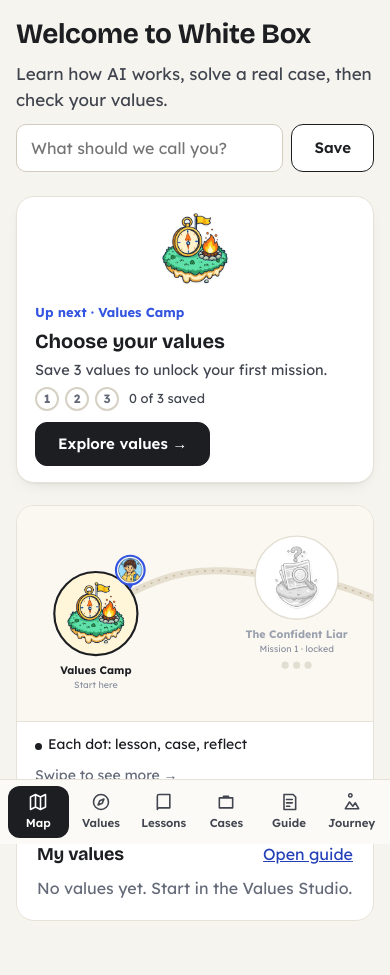
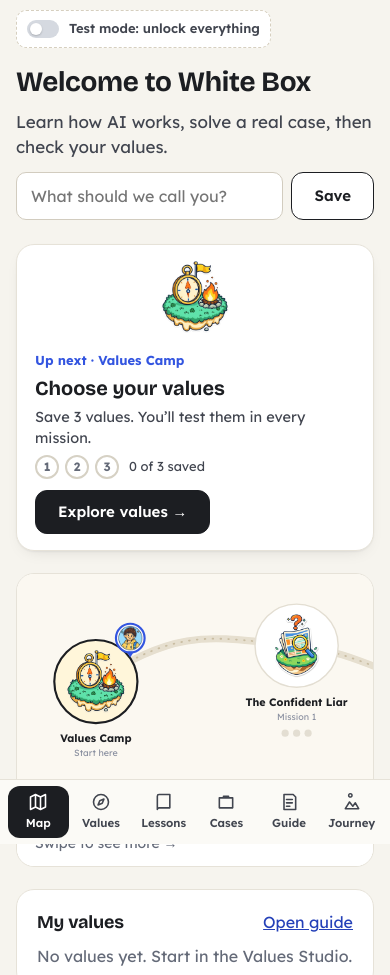
Before and after one commit to Hadeeel6/white-box, a plain HTML site: page index.html in a window 390 px wide. Shown: the top 975 px of the page. Drawn offline with nearby package versions, Linux system fonts and the light colour scheme.

Commit message:
Open Mission 1 by default and add a visible test mode switch
- Mission 1, Lesson 1 and Case 1 are available without saving values first
- Test mode switch in the sidebar, and at the top of the Map on phones
- README: explain where to find test mode

Co-Authored-By: Claude Opus 5.5 <noreply@anthropic.com>
Claude-Session: https://claude.ai/code/session_01MSoh8rEn5kvxQTvpFX3gBn

```diff
--- a/index.html
+++ b/index.html
@@ -939,6 +939,13 @@ img.fig{object-fit:contain;border-radius:50%}
 .l6.dark .tog.on{border-color:var(--tang)}.l6.dark .tog.on .sw{background:var(--tang)}
 .l6.dark .tog .sw{background:#3B4258}
 
+/* visible test-mode switch */
+.tmsw{display:flex;align-items:center;gap:10px;width:calc(100% - 16px);margin:0 8px 6px;padding:8px 10px;border-radius:10px;border:1px dashed #D6CFBF;background:#fff;font-size:13px;font-weight:600;color:var(--ink2);text-align:left}
+.tmsw:hover{border-color:var(--ink)}.tmsw.on{border-style:solid;border-color:#E0A100;background:#FFF8E2;color:#8A5A00}.tmsw.on .sw{background:#E0A100}
+.tmstrip{padding:10px 16px 0}.tmstrip .tmsw{margin:0;width:auto}
+@media (max-width:720px){.tmstrip.show-sm{display:block}}
+.tmsw .sw.sm i{width:12px;height:12px;top:3px;left:3px}.tmsw.on .sw.sm i{left:17px}
+
 .linkbtn{background:none;border:0;padding:0;color:var(--blue-d);font:inherit;text-decoration:underline;cursor:pointer}
 del.anim{animation:strike .6s ease-out both}@keyframes strike{from{text-decoration-color:transparent;color:var(--ink)}to{text-decoration-color:var(--red);color:#9AA1AE}}
 ins.anim{animation:insIn .5s .35s ease-out both}@keyframes insIn{from{opacity:0;transform:translateY(-4px)}to{opacity:1;transform:none}}
@@ -1646,7 +1653,7 @@ const MISSIONS=[
    blurb:'A fake video of a classmate spreads in your group chat.'}
 ];
 const MS=n=>S.ms[n]||(S.ms[n]={lesson:false,case:false,reflect:false});
-function msUnlocked(n){if(S.unlockAll)return true;if(n===1)return S.board.length>=3||!!S.campDone||MS(1).lesson||MS(1).case;return MS(n-1).reflect}
+function msUnlocked(n){if(S.unlockAll)return true;if(n===1)return true;return MS(n-1).reflect}
 function msParts(n){const m=MS(n);return [m.lesson,m.case,m.reflect].filter(Boolean).length}
 function msOfCase(c){return MISSIONS.find(m=>m.case===c)}
 function msOfLesson(l){return MISSIONS.find(m=>m.lesson===l)}
@@ -1675,7 +1682,7 @@ function shell(inner){const cur=navSection(S.screen);
   return `<div class="shell"><aside class="side" aria-label="Main navigation">
     <button class="logo" data-act="go" data-arg="home" aria-label="White Box home"><span class="logo-mark" aria-hidden="true"><svg width="22" height="22" viewBox="0 0 24 24" fill="none" stroke="#fff" stroke-width="2" stroke-linejoin="round"><path d="M12 2l9 5v10l-9 5-9-5V7zM12 12l9-5M12 12v10M12 12L3 7"/></svg></span><span>White Box</span></button>
     <nav class="navlist">${items}</nav>
-    <div class="side-foot">${S.unlockAll?'<span class="tmpill">Test mode on</span>':''}<button class="me" data-act="go" data-arg="settings" aria-label="Settings">${FIGS.you.replace('class="fig"','width="36" height="36"')}<div style="flex:1;min-width:0"><strong>${esc(S.name||'Student')}</strong><span>${lvl().name} · ${S.cred} XP</span><i class="xpbar"><b style="width:${lvl().pct}%"></b></i></div><span class="gear ${S.screen==='settings'?'on':''}"><svg width="18" height="18" viewBox="0 0 24 24" fill="none" stroke="currentColor" stroke-width="1.9" stroke-linecap="round" stroke-linejoin="round" aria-hidden="true"><circle cx="12" cy="12" r="3"/><path d="M19.4 15a1.7 1.7 0 0 0 .3 1.8l.1.1a2 2 0 1 1-2.8 2.8l-.1-.1a1.7 1.7 0 0 0-1.8-.3 1.7 1.7 0 0 0-1 1.5V21a2 2 0 1 1-4 0v-.1a1.7 1.7 0 0 0-1.1-1.5 1.7 1.7 0 0 0-1.8.3l-.1.1a2 2 0 1 1-2.8-2.8l.1-.1a1.7 1.7 0 0 0 .3-1.8 1.7 1.7 0 0 0-1.5-1H3a2 2 0 1 1 0-4h.1a1.7 1.7 0 0 0 1.5-1.1 1.7 1.7 0 0 0-.3-1.8l-.1-.1a2 2 0 1 1 2.8-2.8l.1.1a1.7 1.7 0 0 0 1.8.3H9a1.7 1.7 0 0 0 1-1.5V3a2 2 0 1 1 4 0v.1a1.7 1.7 0 0 0 1 1.5 1.7 1.7 0 0 0 1.8-.3l.1-.1a2 2 0 1 1 2.8 2.8l-.1.1a1.7 1.7 0 0 0-.3 1.8V9a1.7 1.7 0 0 0 1.5 1H21a2 2 0 1 1 0 4h-.1a1.7 1.7 0 0 0-1.5 1z"/></svg></span></button></div>
+    <div class="side-foot"><button class="tmsw ${S.unlockAll?'on':''}" data-act="toggleUnlock" role="switch" aria-checked="${!!S.unlockAll}"><span class="sw sm"><i></i></span><span>Test mode${S.unlockAll?' · on':''}</span></button><button class="me" data-act="go" data-arg="settings" aria-label="Settings">${FIGS.you.replace('class="fig"','width="36" height="36"')}<div style="flex:1;min-width:0"><strong>${esc(S.name||'Student')}</strong><span>${lvl().name} · ${S.cred} XP</span><i class="xpbar"><b style="width:${lvl().pct}%"></b></i></div><span class="gear ${S.screen==='settings'?'on':''}"><svg width="18" height="18" viewBox="0 0 24 24" fill="none" stroke="currentColor" stroke-width="1.9" stroke-linecap="round" stroke-linejoin="round" aria-hidden="true"><circle cx="12" cy="12" r="3"/><path d="M19.4 15a1.7 1.7 0 0 0 .3 1.8l.1.1a2 2 0 1 1-2.8 2.8l-.1-.1a1.7 1.7 0 0 0-1.8-.3 1.7 1.7 0 0 0-1 1.5V21a2 2 0 1 1-4 0v-.1a1.7 1.7 0 0 0-1.1-1.5 1.7 1.7 0 0 0-1.8.3l-.1.1a2 2 0 1 1-2.8-2.8l.1-.1a1.7 1.7 0 0 0 .3-1.8 1.7 1.7 0 0 0-1.5-1H3a2 2 0 1 1 0-4h.1a1.7 1.7 0 0 0 1.5-1.1 1.7 1.7 0 0 0-.3-1.8l-.1-.1a2 2 0 1 1 2.8-2.8l.1.1a1.7 1.7 0 0 0 1.8.3H9a1.7 1.7 0 0 0 1-1.5V3a2 2 0 1 1 4 0v.1a1.7 1.7 0 0 0 1 1.5 1.7 1.7 0 0 0 1.8-.3l.1-.1a2 2 0 1 1 2.8 2.8l-.1.1a1.7 1.7 0 0 0-.3 1.8V9a1.7 1.7 0 0 0 1.5 1H21a2 2 0 1 1 0 4h-.1a1.7 1.7 0 0 0-1.5 1z"/></svg></span></button></div>
   </aside><div class="content">${inner}</div></div>`}
 function pageHead(title,sub,crumb){return `<header class="phead">${crumb?`<button class="crumb" data-act="go" data-arg="${crumb[0]}">← ${crumb[1]}</button>`:''}${title?`<h1 class="ptitle">${title}</h1>`:''}${sub?`<p class="psub">${sub}</p>`:''}</header>`}
 
@@ -1683,10 +1690,10 @@ function pageHead(title,sub,crumb){return `<header class="phead">${crumb?`<butto
 function home(){
   const nv=S.board.length;const needVals=nv<3&&!S.campDone&&!S.unlockAll;
   const cur=curMission();
-  const next=needVals?{t:'Choose your values',s:`Pick at least 3 values that matter to you. They unlock your first mission. (${nv} of 3)`,b:'Explore values',a:'values'}
+  const next=needVals?{t:'Choose your values',s:`Pick at least 3 values that matter to you. You’ll test them in every mission. (${nv} of 3)`,b:'Explore values',a:'values'}
     :cur?{t:`Mission ${cur.n}: ${cur.title}`,s:!MS(cur.n).lesson?`Start with the lesson: ${cur.lname}.`:!MS(cur.n).case?'Lesson done. Now solve the case.':'Case solved. Reflect on your values to finish.',b:!MS(cur.n).lesson?'Start lesson':!MS(cur.n).case?'Open case':'Reflect',a:!MS(cur.n).lesson?cur.lesson:!MS(cur.n).case?'case:'+cur.case:'reflect/'+cur.n}
     :{t:'All missions complete',s:'You finished every mission. Revisit any of them, or update your guide.',b:'Open my guide',a:'guide'};
-  return `<main class="pg">
+  return `<div class="tmstrip show-sm"><button class="tmsw ${S.unlockAll?'on':''}" data-act="toggleUnlock" role="switch" aria-checked="${!!S.unlockAll}"><span class="sw sm"><i></i></span><span>Test mode: unlock everything${S.unlockAll?' · on':''}</span></button></div><main class="pg">
     <section class="hero">
       <div class="stack" style="gap:12px;flex:1 1 320px">
         <h1 class="ptitle" style="font-size:clamp(32px,4.4vw,46px)">${S.name?'Welcome back, '+esc(S.name):'Welcome to White Box'}</h1>
@@ -1704,7 +1711,7 @@ function home(){
   </main>`}
 function nextCard(needVals,cur){
   const parts=(n)=>{const st=MS(n);return [['Lesson',st.lesson],['Case',st.case],['Reflect',st.reflect]]};
-  if(needVals){const nv=S.board.length;return `<div class="nextcard"><div class="nc-art"><img src="assets/camp.webp" alt=""></div><div class="nc-body"><span class="nc-tag">Up next · Values Camp</span><strong class="nc-title">Choose your values</strong><span class="nc-sub">Save 3 values to unlock your first mission.</span>
+  if(needVals){const nv=S.board.length;return `<div class="nextcard"><div class="nc-art"><img src="assets/camp.webp" alt=""></div><div class="nc-body"><span class="nc-tag">Up next · Values Camp</span><strong class="nc-title">Choose your values</strong><span class="nc-sub">Save 3 values. You’ll test them in every mission.</span>
     <div class="nc-steps">${[0,1,2].map(i=>`<span class="${i<nv?'on':''}">${i<nv?'✓':i+1}</span>`).join('')}<em>${nv} of 3 saved</em></div><button class="btn btn-primary" data-act="go" data-arg="values">Explore values →</button></div></div>`}
   if(!cur)return `<div class="nextcard"><div class="nc-art"><img src="assets/b_trophy.webp" alt=""></div><div class="nc-body"><span class="nc-tag">All done</span><strong class="nc-title">Every mission complete</strong><span class="nc-sub">Revisit any mission, or look back at how your values changed.</span><button class="btn btn-primary" data-act="go" data-arg="journey">See my journey →</button></div></div>`;
   const st=MS(cur.n);const ps=parts(cur.n);const i=ps.findIndex(p=>!p[1]);
@@ -1772,7 +1779,7 @@ function value(){
   </main>`}
 ACT.saveValue=k=>{const D=S.vdraft[k];if(!D||D.me.trim().length<3||D.ai.trim().length<3){S.vwarn=k;render();return}S.vwarn=null;
   const ex=S.board.find(b=>b.k===k);if(ex){ex.me=D.me.trim();ex.ai=D.ai.trim()}else if(S.board.length<5){S.board.push({k,me:D.me.trim(),ai:D.ai.trim()});S.cred+=5}
-  if(!ex&&S.board.length>=3&&!S.campDone){S.campDone=true;S.modal={icon:'⛺',kicker:'Values Camp complete · +15 XP',title:'Mission 1 unlocked',body:'Your values are saved. After each case you’ll test them against a real decision.',cta:['Start Mission 1','mission/1'],sec:['Add more values','values']};go('home');return}
+  if(!ex&&S.board.length>=3&&!S.campDone){S.campDone=true;S.modal={icon:'⛺',kicker:'Values Camp complete · +15 XP',title:'Your values are saved',body:'After each case you’ll test them against a real decision. Mission 1 is ready.',cta:['Start Mission 1','mission/1'],sec:['Add more values','values']};go('home');return}
   S.toast=ex?`${VALUES[k].name} updated`:`${VALUES[k].name} saved to your board`;go(ex?'guide':'values')};
 function guide(){
   const B=S.board;
```
Also changed, not shown: 1 other file.
